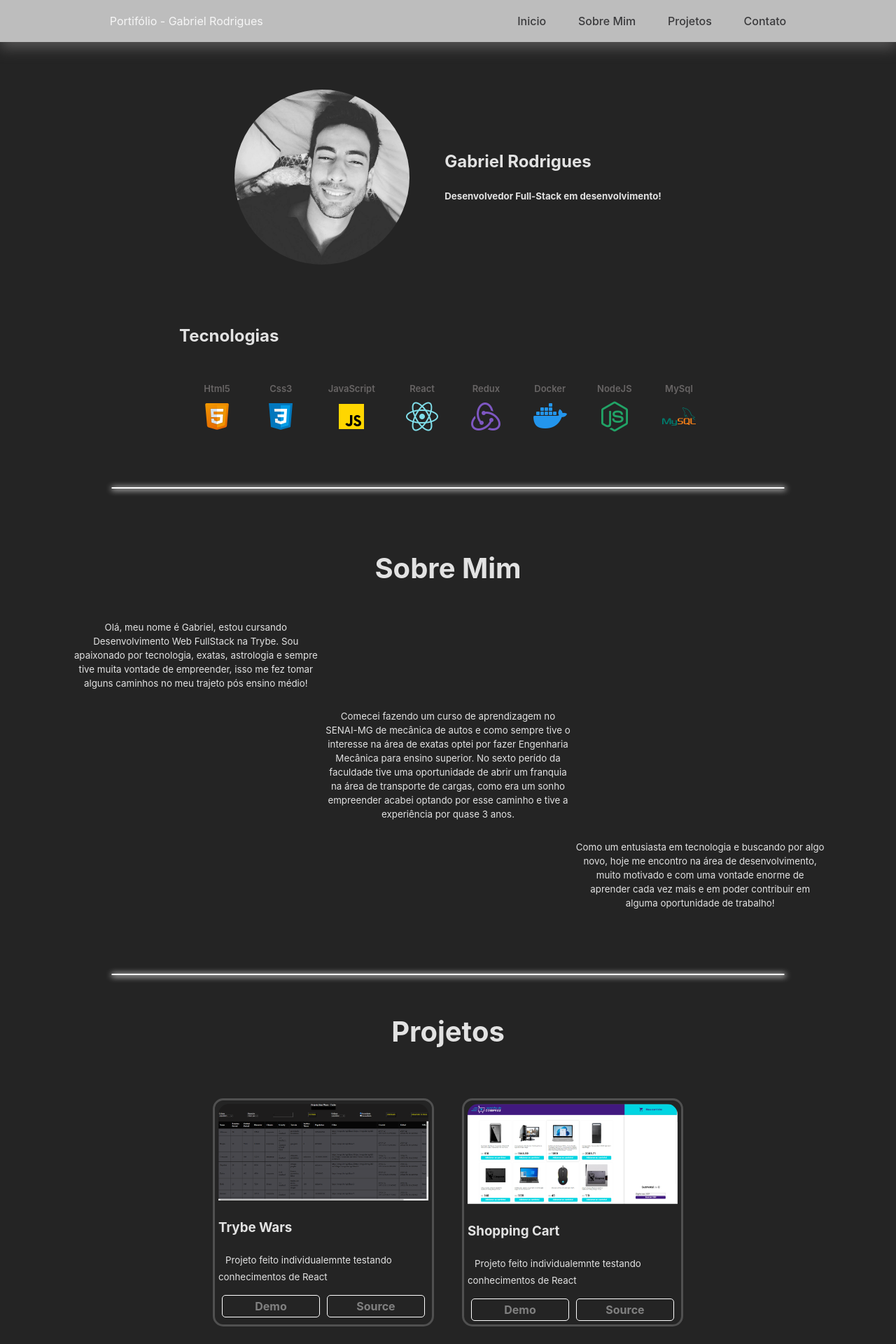
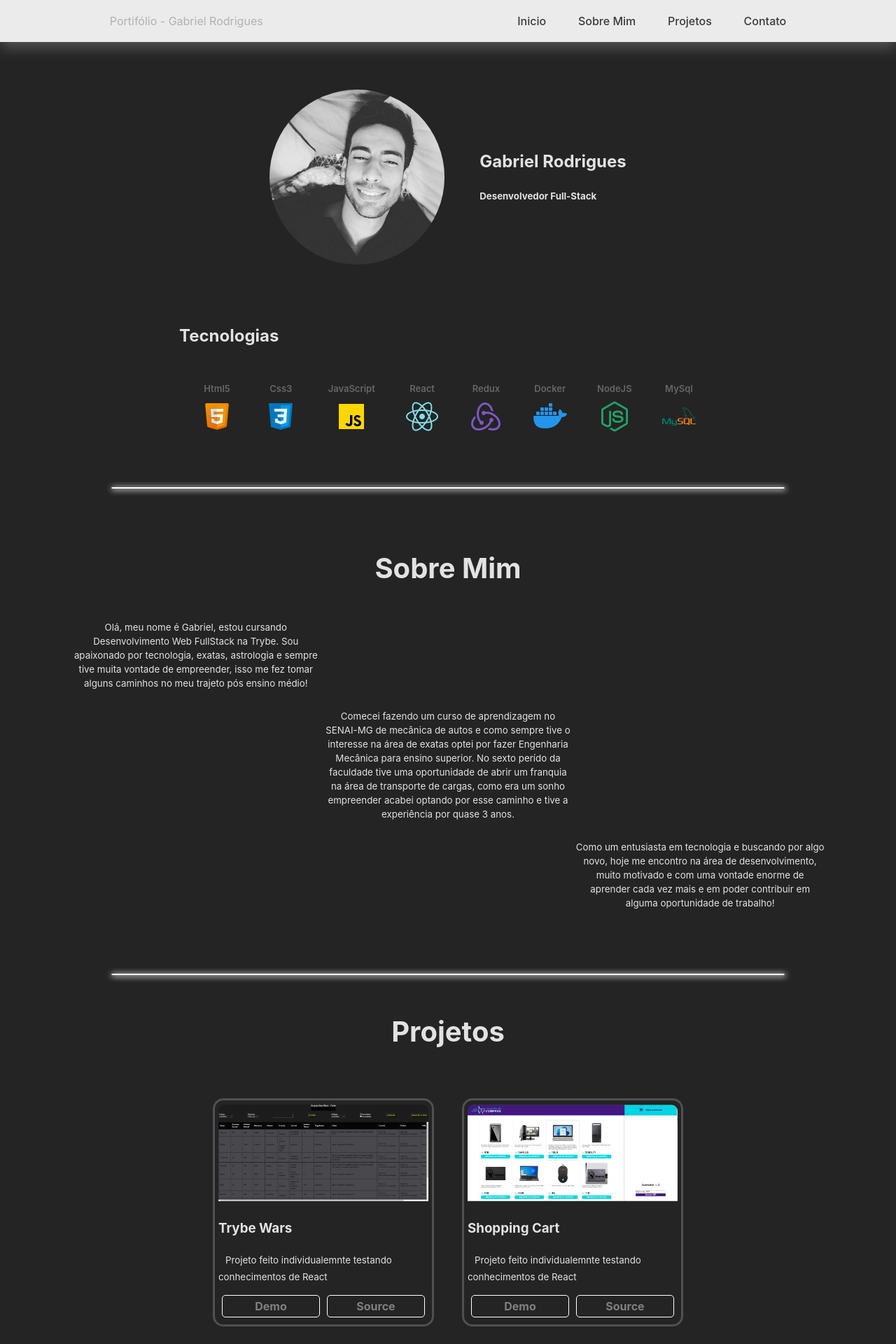
Before and after one commit to gabrielr99/gabrielr99.github.io, a React (Create React App) app: page / in a window 1280 px wide. Shown: the top 1920 px of the page at 70% size. Built offline with nearby package versions, Linux system fonts and the light colour scheme.

Commit message:
FEAT: alterando color do header

```diff
--- a/src/App.jsx
+++ b/src/App.jsx
@@ -1,7 +1,7 @@
 import React from 'react';
+import Header from './components/Header/Header';
 import Contato from './components/Contato/Contato'
 import Footer from './components/Footer/Footer'
-import Navbar from './components/Navbar/Navbar'
 import Profile from './components/Profile/Profile'
 import Projetos from './components/Projetos/Projetos'
 import SobreMIm from './components/SobreMim/SobreMIm'
@@ -11,7 +11,7 @@ import './App.css'
 function App() {
   return (
     <main>
-      <Navbar />
+      <Header />
       <section>
         <Profile />
       </section>
--- a/src/components/Navbar/Navbar.jsx
+++ b/src/components/Header/Header.jsx
@@ -1,8 +1,8 @@
 import React from 'react';
 // import PropTypes from 'prop-types';
-import './navbar.css'
+import './header.css'
 
-const Navbar = () => {
+const Header = () => {
   const handleSubmit = (e) => {
     e.preventDefault()
     const id = e.target.name
@@ -17,7 +17,7 @@ const Navbar = () => {
 
 
   return (
-    <header className="container-navbar" id='inicio'>
+    <header className="container-header" id='inicio'>
       <span>Portifólio - Gabriel Rodrigues</span>
       <nav className='container-nav'>
         <a className='link-navbar' href="1" name='inicio' onClick={ (e) => { handleSubmit(e) } }>Inicio</a>
@@ -33,4 +33,4 @@ const Navbar = () => {
 
 // };
 
-export default Navbar;
+export default Header;
--- a/src/components/Navbar/navbar.css
+++ b/src/components/Header/header.css
@@ -1,4 +1,4 @@
-.container-navbar {
+.container-header {
   /* background-color: #242424;
   height: 40px;
   align-items: center;
@@ -9,7 +9,7 @@
   top: 0;
   z-index: 100;
   box-shadow: 0px 8px 20px 0px #242424;; */
-  background-color: #ffffffb3;
+  background-color: #ffffffe8;
   height: 60px;
   align-items: center;
   display: flex;
@@ -19,6 +19,10 @@
   top: 0;
   z-index: 100;
   box-shadow: 0px 8px 20px 0px #595858;
+}
+
+.container-header span {
+  color: rgba(170, 169, 169, 0.87)
 }
 
 .container-nav {
--- a/src/components/Profile/Profile.jsx
+++ b/src/components/Profile/Profile.jsx
@@ -36,7 +36,7 @@ const Profile = () => {
         <img className='imgPerfil' src={ imgPerfil } alt="Minha imagem de perfil" />
         <div>
           <h2 className='paragrah'>Gabriel Rodrigues</h2>
-          <h5 className='paragrah'>Desenvolvedor Full-Stack em desenvolvimento!</h5>
+          <h5 className='paragrah'>Desenvolvedor Full-Stack</h5>
         </div>
       </div>
       <div className='container-div-tec'>
--- a/src/components/Projetos/cards.css
+++ b/src/components/Projetos/cards.css
@@ -8,8 +8,10 @@
 }
 
 .container-card img {
-  max-width: 300px;
-  border-radius: 15px 15px 0px 0;
+  width: 300px;
+  height: 138px;
+  margin-top: 1px;
+  border-radius: 9px 9px 0px 0;
 }
 
 .link-card {
```
